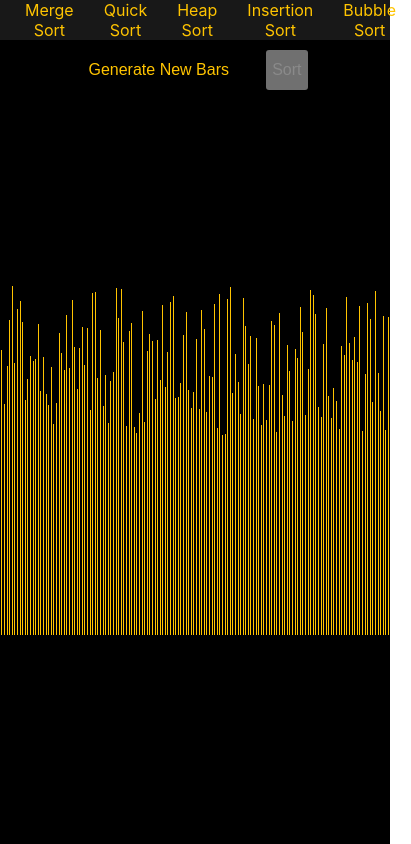
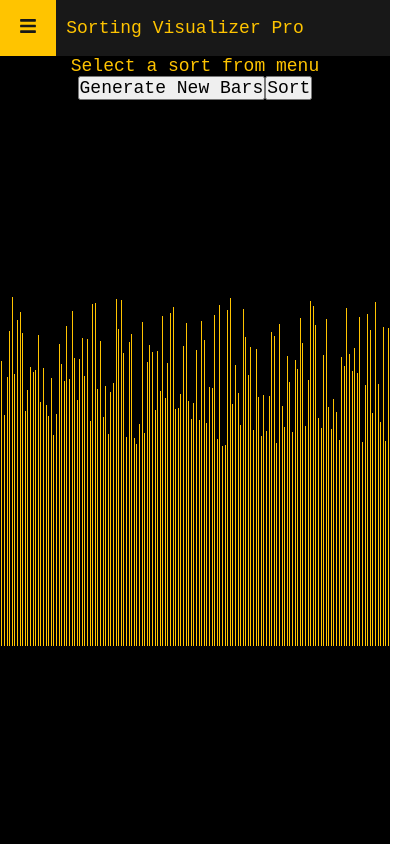
Before and after one commit to pradeepkmaran/Sorting-Visualizer, a React (Create React App) app: page / in a window 390 px wide. Shown: the whole page, 411 px wide, since content can reach past the window. Built offline with nearby package versions, Linux system fonts and the light colour scheme.

Commit message:
working menu bar

```diff
--- a/package.json
+++ b/package.json
@@ -8,6 +8,7 @@
     "@testing-library/user-event": "^13.5.0",
     "react": "^18.3.1",
     "react-dom": "^18.3.1",
+    "react-icons": "^5.2.1",
     "react-scripts": "5.0.1",
     "web-vitals": "^2.1.4"
   },
--- a/src/SortingVisualizer/SortingVisualizer.css
+++ b/src/SortingVisualizer/SortingVisualizer.css
@@ -1,5 +1,8 @@
 * {
     font-size: 16px;
+    padding: 0 0 0 0;
+    margin: 0 0 0 0;
+    font-family: 'Courier New', Courier, monospace;
 }
 
 .window {
@@ -8,7 +11,6 @@
     position: absolute;
     background-color: #000;
 }
-
 .array-bar-container {
     position: relative;
     margin-top: 10%;
@@ -25,20 +27,78 @@
     margin: 0 1px;
 }
 
-.sort-buttons {
-    height: 40px;
+header {
+    height: 3.125rem;
+    width: 100%;
+    background-color: rgb(24, 24, 24) ;
+}
+
+nav {
+    height: 100%;
+    width: 100%;
+    display: flex;
+    flex-direction: row;
+    align-items: center;
+    justify-content: flex-start;
+}
+
+.open-menu-btn {
+    height: 3.125rem;
+    width: 3.125rem;
+    background-color: transparent;
+    outline: none;
+    border: none;
+    color: rgb(255, 196, 0);
+}
+
+.open-menu-btn:hover {
+    background-color: rgb(255, 196, 0);
+    color: rgb(24, 24, 24);
+}
+
+.app-name {
+    padding: 10px;
+    color: rgb(255, 196, 0);
+    font-weight: 100;
+    font-stretch: condensed;
+}
+
+.sliding-menu-bar {
+    height: 100%;
+    width: 20%;
+    position: absolute;
+    top: 0;
+    left: 0;
+    background-color: rgb(47, 47, 47);
+    z-index: 1000;
+
+    /* transition: 1s;
+    transform: translateX(0vh); */
+}
+
+.close-menu-btn {
+    position: absolute;
+    top: 0;
+    left: 0;
+    height: 3.125rem;
+    width: 3.125rem;
+    background-color: transparent;
+    outline: none;
+    border: none;
+    color: rgb(255, 196, 0);
+    transition: 10s;
+}
+
+.close-menu-btn:hover {
     background-color: rgb(24, 24, 24);
-    display: flex;
-    align-items: center;
-    justify-content: space-around;
-    padding: 0 10px;
+    color: rgb(255, 196, 0);
 }
 
 .sort-options {
-    display: flex;
-    align-items: center;
-    justify-content: space-between;
-    height: 100%;
+    padding-top: 3.125rem;
+    display: flexbox;
+    height: max-content;
+    width: 100%;
 }
 
 input[type="radio"] {
@@ -66,6 +126,44 @@ input[type="radio"] + label:hover {
     background-color: rgb(255, 196, 0);
     color: rgb(24, 24, 24);
 }
+
+.selected-sort-display {
+    color: rgb(255, 196, 0);
+}
+
+
+@media (max-width: 600px) {
+    * {
+        font-size:large;
+    }
+    .sliding-menu-bar {
+        width: 55%;
+    }
+}
+
+
+/*
+.menu-icon {
+    visibility: hidden;
+}
+
+.nav-bar {
+    height: 40px;
+    background-color: rgb(24, 24, 24);
+    display: flex;
+    align-items: center;
+    justify-content: space-around;
+    padding: 0 10px;
+}
+
+.sort-options {
+    display: flex;
+    align-items: center;
+    justify-content: space-between;
+    height: 100%;
+}
+
+
 
 .action-buttons {
     height: 40px;
@@ -103,18 +201,55 @@ input[type="radio"] + label:hover {
     cursor: pointer;
 }
 
-.sort-btn:hover {
+.sort-n:hover {
     background-color: rgb(255, 196, 0);
     color: rgb(24, 24, 24);
 }
 
-/* Styles for disabled button */
 .action-buttons button:disabled {
-    background-color: rgb(112, 112, 112); /* Grey background */
-    color: rgb(138, 138, 138); /* Lighter grey text */
+    background-color: rgb(112, 112, 112);
+    color: rgb(138, 138, 138);
     cursor: not-allowed;
 }
 
 @media (max-width: 600px) {
-    /* make menu bar and push the sorting buttons inside it */
-}
+
+    .nav-bar {
+        position: fixed;
+        top: 0;
+        left: 0;
+        height: 100%;
+        width: 70%;
+        background-color: transparent;
+        z-index: 999;
+    }
+
+    .menu-icon {
+        visibility: visible;
+        position: fixed;
+        top: 20px;
+        left: 20px;
+        background-color: transparent;
+        border: none;
+        outline: none;
+        color: rgb(255, 196, 0);
+        size: 20vh;
+    }
+
+    .sort-options {
+        height: 100%;
+        width: 100%;
+        background-color: rgb(23, 23, 23);
+        display: flex;
+        flex-direction: column;
+        align-items: center;
+        justify-content: center;
+        transition: 1s;
+        z-index: 1000;
+    }
+
+    .sort-options {
+        width: 100%;
+        height: 20%;
+    }
+} */
--- a/src/SortingVisualizer/SortingVisualizer.jsx
+++ b/src/SortingVisualizer/SortingVisualizer.jsx
@@ -5,7 +5,7 @@ import { getInsertionSortAnimations } from "../SortingAlgorithms/InsertionSort";
 import { getBubbleSortAnimations } from "../SortingAlgorithms/BubbleSort";
 import { getHeapSortAnimations } from "../SortingAlgorithms/HeapSort";
 import { getQuickSortAnimations } from "../SortingAlgorithms/QuickSort";
-
+import { FaBars, FaTimes } from "react-icons/fa";
 const ARRAY_SIZE = 150;
 
 export class SortingVisualizer extends React.Component {
@@ -14,7 +14,8 @@ export class SortingVisualizer extends React.Component {
 
         this.state = {
             array: [],
-            selectedSort: null,
+            selectedSort: 'Select a sort from menu',
+            showMenu: false,
         };
     }
 
@@ -28,7 +29,7 @@ export class SortingVisualizer extends React.Component {
             array.push(i + 200);
         }
         shuffleArray(array);
-        this.setState({ array, selectedSort: null });
+        this.setState({ array, selectedSort: 'Select a sort from menu' });
     }
 
     animateSorting(animations) {
@@ -86,7 +87,7 @@ export class SortingVisualizer extends React.Component {
 
     handleSortChange(event) {
         const { value } = event.target;
-        this.setState({ selectedSort: value });
+        this.setState({ selectedSort: value,  showMenu: false});
     }
 
     handleSort() {
@@ -111,12 +112,31 @@ export class SortingVisualizer extends React.Component {
         }
     }
 
+    toggleMenu = () => {
+        this.setState(prevState => ({ showMenu: !prevState.showMenu }));
+    }
+
     render() {
-        const { array, selectedSort } = this.state;
+        const { array, selectedSort, showMenu } = this.state;
 
         return (
             <div className='window'>
-                <nav className='sort-buttons'>
+
+                <header>
+                    <nav>
+                        <button className='open-menu-btn' onClick={this.toggleMenu}>
+                            <FaBars />
+                        </button>
+                        <h1 className='app-name'>
+                            Sorting Visualizer Pro
+                        </h1>
+                    </nav>
+                </header>
+
+                {showMenu && <div className="sliding-menu-bar">
+                    <button className='close-menu-btn' onClick={this.toggleMenu}>
+                        <FaTimes />
+                    </button>
                     <div className='sort-options' onChange={(event) => this.handleSortChange(event)}>
                         <div className='sort-option'>
                             <input type="radio" id="mergeSort" name="sort" value="mergeSort" checked={selectedSort === 'mergeSort'} />
@@ -139,8 +159,11 @@ export class SortingVisualizer extends React.Component {
                             <label htmlFor="bubbleSort">Bubble Sort</label>
                         </div>
                     </div>
-                </nav>
+                </div> }
 
+                <div className='selected-sort-display'>
+                    {selectedSort}
+                </div>
                 <div className='action-buttons'>
                     <button className='generate-new-bars-btn' onClick={() => this.resetArray()}>Generate New Bars</button>
                     <button className='sort-btn' onClick={() => this.handleSort()} disabled={!selectedSort}>Sort</button>
```
Also changed, not shown: 1 other file (tests, documents, lock files or other folders).
